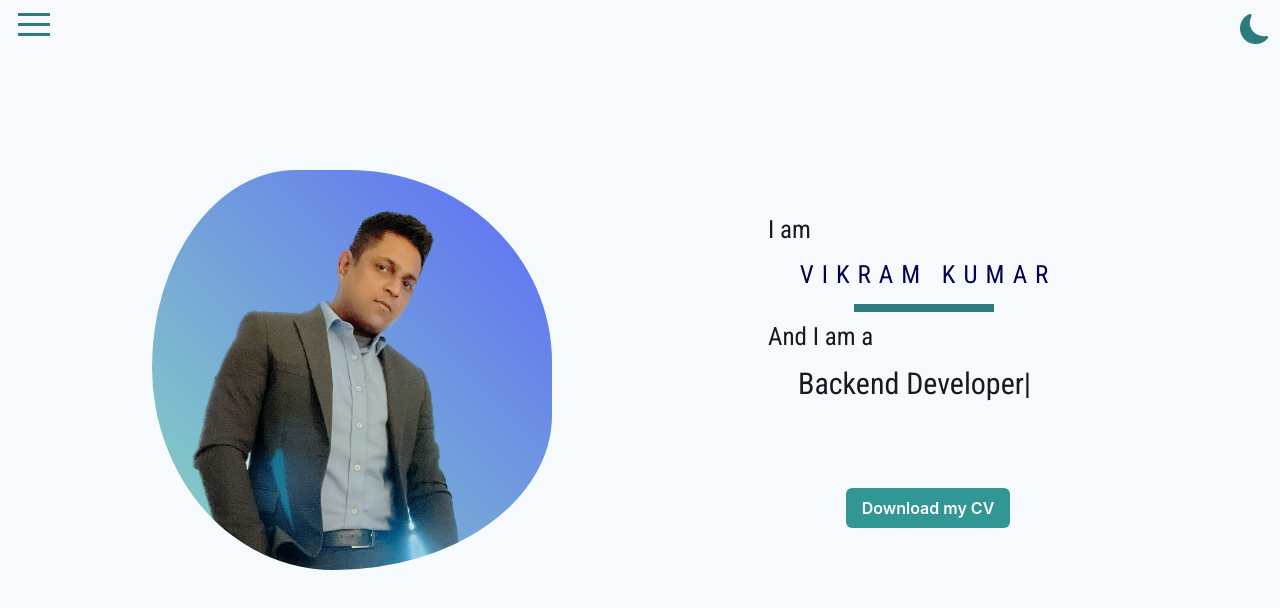
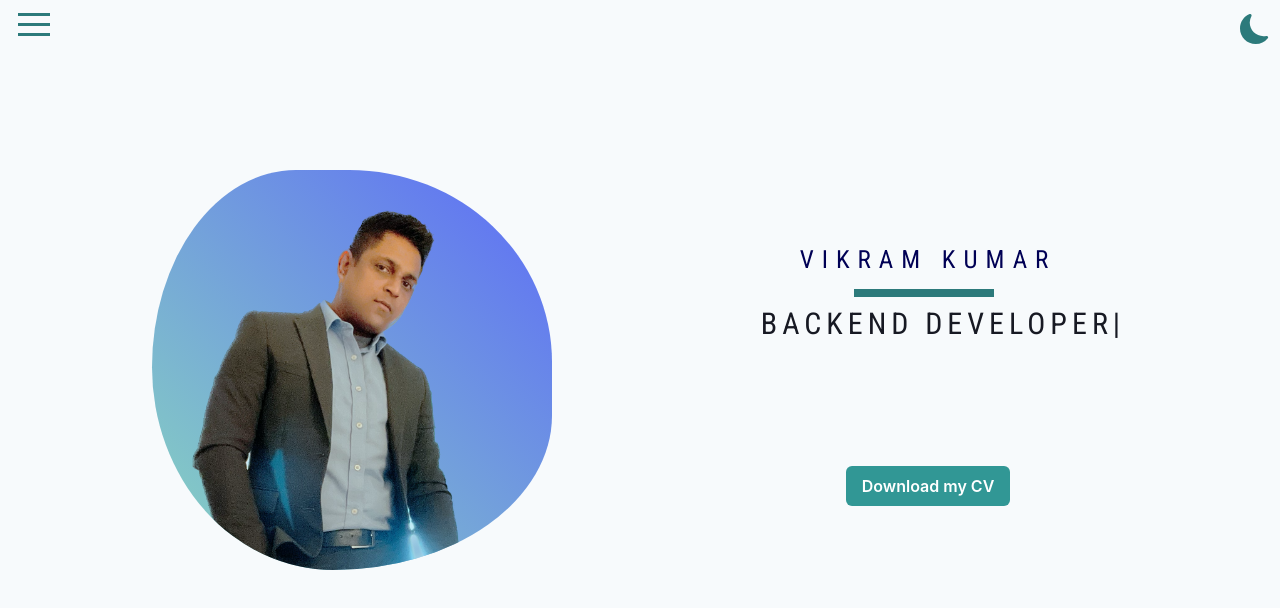
Before and after one commit to Brutalvik/portfolio, a React (Create React App) app: page / in a window 1280 px wide. Shown: the top 608 px of the page. Built offline with nearby package versions, Linux system fonts and the light colour scheme; a web font is replaced by a local one.

Commit message:
UI changes

```diff
--- a/src/Forms/Register/Register.module.css
+++ b/src/Forms/Register/Register.module.css
@@ -1,7 +1,7 @@
 .container {
   width: 50%;
   min-width: 300px;
-  margin: 0 auto;
+  margin: 5% auto;
 }
 
 .item {
--- /dev/null
+++ b/src/UI/Typing/Typing.module.css
@@ -0,0 +1,6 @@
+.typing {
+  font-family: "Roboto Condensed";
+  font-size: 30px;
+  line-height: 32px;
+  letter-spacing: 5px;
+}
--- a/src/UI/Typing/Typing.tsx
+++ b/src/UI/Typing/Typing.tsx
@@ -1,6 +1,7 @@
 import { TypingInterface } from "features/interfaces";
 import { FC } from "react";
 import { TypeAnimation } from "react-type-animation";
+import styles from "./Typing.module.css";
 
 const Typing: FC<TypingInterface> = ({ sequence }) => {
   return (
@@ -9,8 +10,8 @@ const Typing: FC<TypingInterface> = ({ sequence }) => {
       wrapper="span"
       cursor={true}
       repeat={Infinity}
-      style={{ fontSize: "2em", display: "inline-block" }}
       deletionSpeed={1}
+      className={styles.typing}
     />
   );
 };
--- a/src/components/Home/Home.module.css
+++ b/src/components/Home/Home.module.css
@@ -34,15 +34,17 @@
   font-family: "Roboto Condensed";
   place-items: left;
   margin: 10% 0% 0% 0%;
+  width: 100%;
 }
 
 .content > h1,
 p {
   font-size: 25px;
+  text-align: center;
 }
 
 .typing {
   font-size: 15px;
-  width: 100%;
   margin: 5px 0px 0px 30px;
+  text-align: center;
 }
--- a/src/components/Home/Home.tsx
+++ b/src/components/Home/Home.tsx
@@ -47,10 +47,7 @@ const Home: FC = () => {
           }
         >
           <div className={styles.content}>
-            <h1>I am</h1>
             <Name childName="Vikram Kumar" />
-
-            <p>And I am a</p>
             <div className={styles.typing}>
               <Typing sequence={sequenceData} />
             </div>
--- a/src/features/constants.ts
+++ b/src/features/constants.ts
@@ -1,8 +1,8 @@
 export const sequenceData = [
-  "Frontend Developer",
+  "FRONTEND DEVELOPER",
   1000,
-  "Backend Developer",
+  "BACKEND DEVELOPER",
   1000,
-  "Fullstack Developer",
+  "FULLSTACK DEVELOPER",
   1000,
 ];
```
